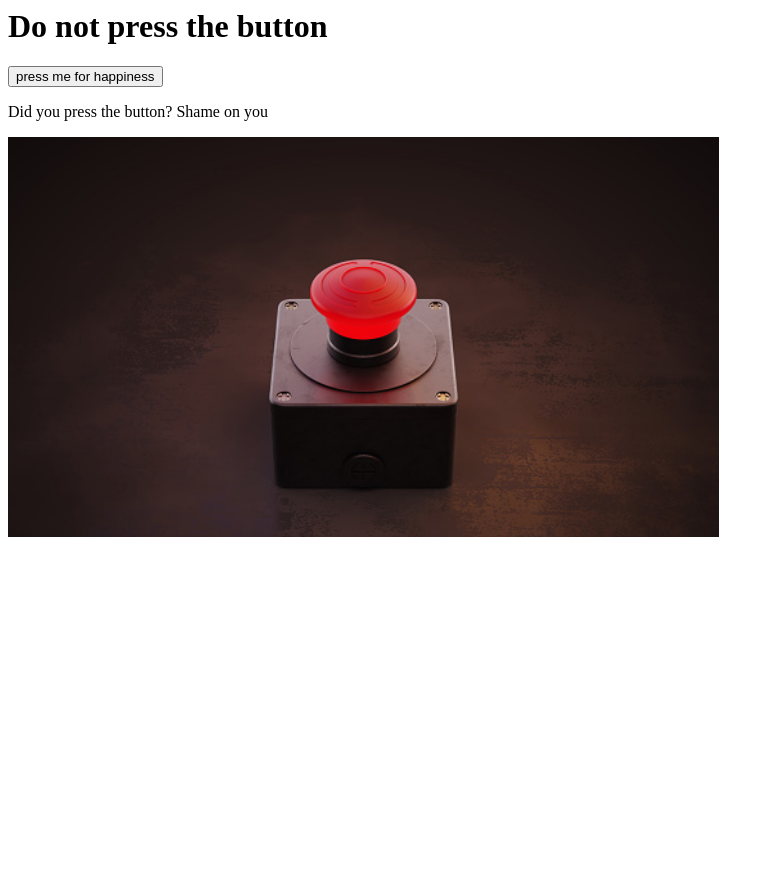
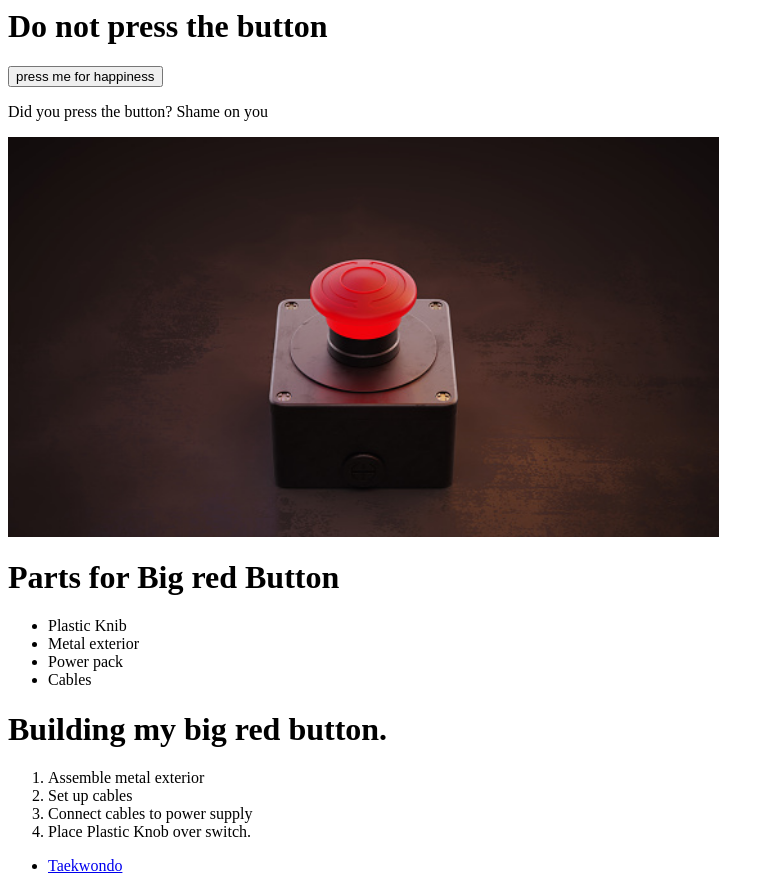
Before and after one commit to MelMedarda/MyFourthPage, a plain HTML site: page index.html in a window 1280 px wide. Shown: the whole page, without its empty margins (0-774 px from the left). Before the commit the page ends 800 px from the top, so only its background shows below. Drawn offline with Linux system fonts and the light colour scheme.

Commit message:
Test Web

```diff
--- a/index.html
+++ b/index.html
@@ -5,3 +5,24 @@
 <p>Did you press the button? Shame on you</p>
 
 <img src="./BigRedButton.jpg" alt="BigRedButton" img height="400">
+
+<h1> Parts for Big red Button </h1>
+<ul>
+     <li>Plastic Knib</li>
+     <li> Metal exterior</li>
+     <li> Power pack</li>
+     <li>Cables</li>
+</ul>
+
+<h1>Building my big red button.</h1>
+
+<ol>
+    <li> Assemble metal exterior</li>
+    <li> Set up cables</li>
+    <li> Connect cables to power supply <il>
+        <li>Place Plastic Knob over switch.</li>
+</ol>
+
+<ul>
+    <li><a href="http://www.worldtaekwondo.org/">Taekwondo</a></li>
+</ul>
```
